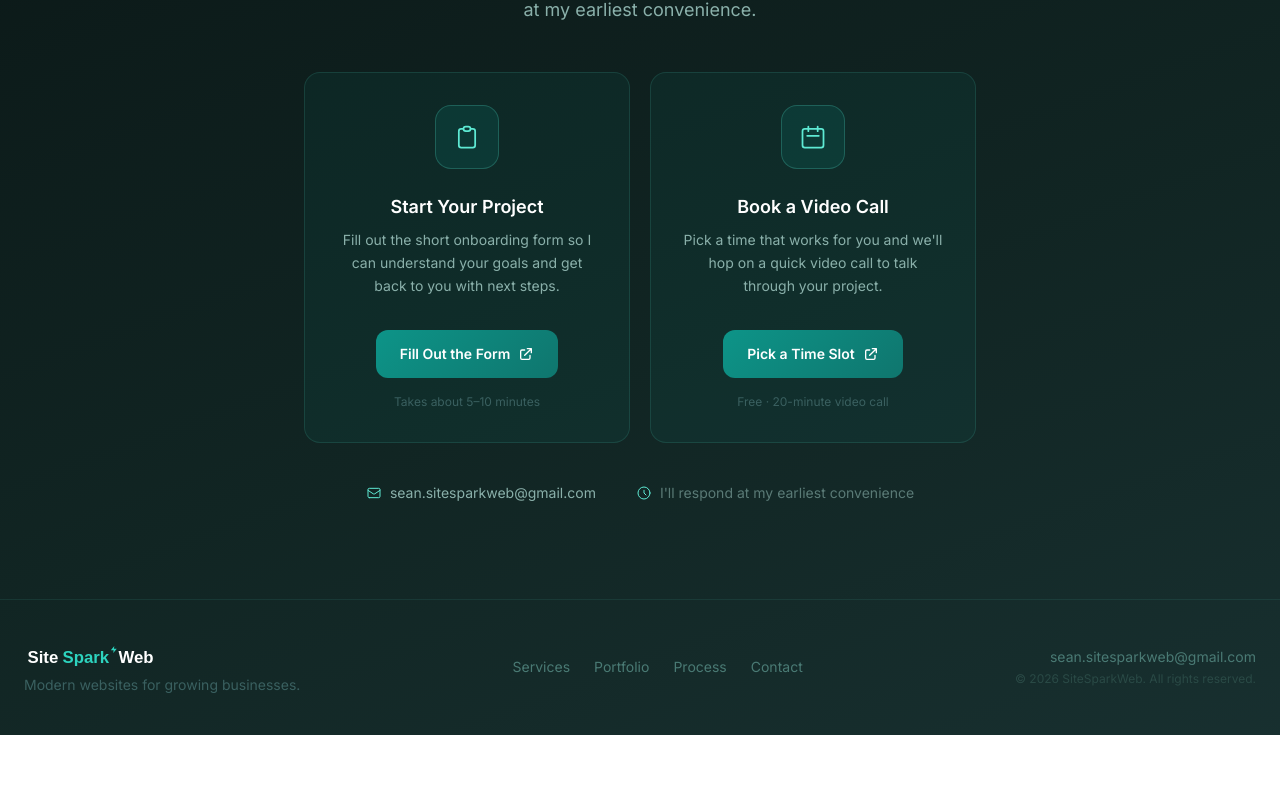
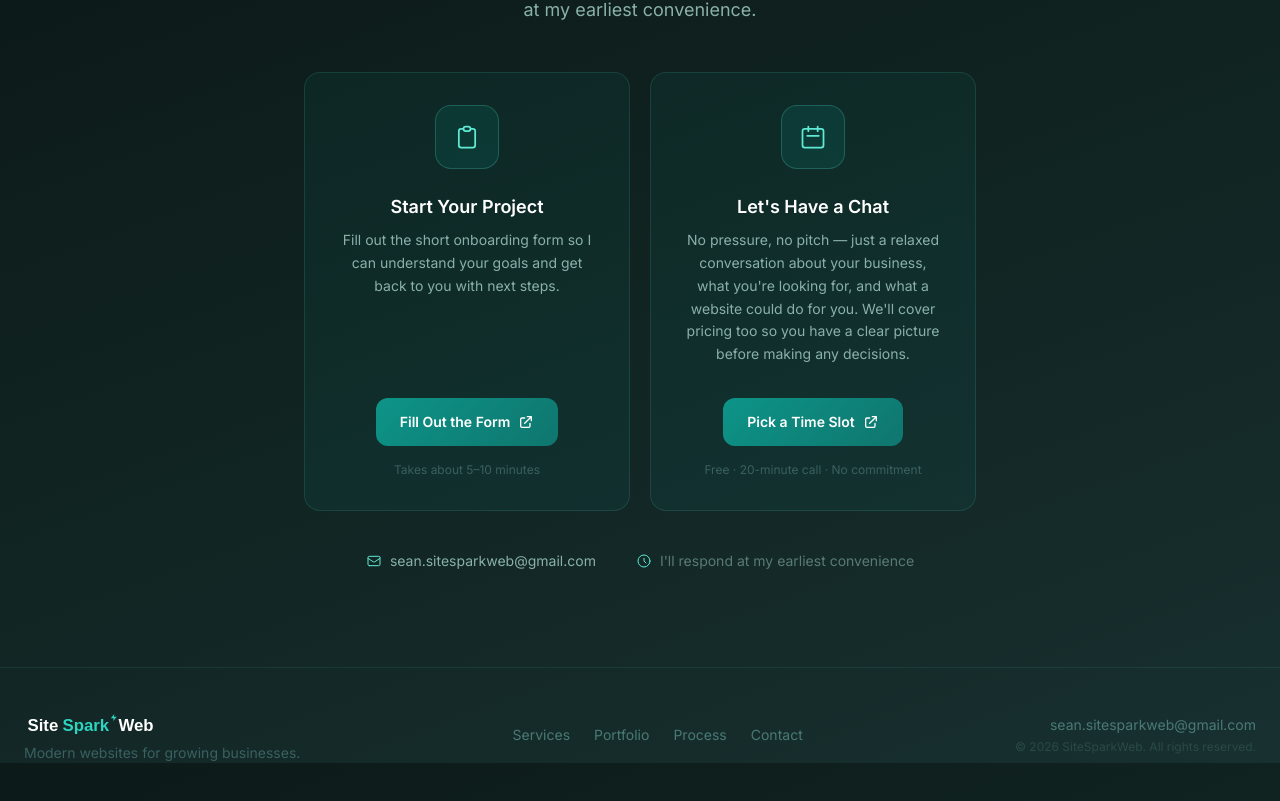
Before and after one commit to seansitesparkweb/sitesparkweb, a React (Vite) app: page / in a window 1280 px wide. Shown: the part 8037-8838 px from the top of the page. Before the commit the page ends 8772 px from the top, so only its background shows below. Built offline with nearby package versions, Linux system fonts and the light colour scheme.

Commit message:
Reframe video call card as casual chat with pricing discussion

```diff
--- a/src/components/Contact.jsx
+++ b/src/components/Contact.jsx
@@ -57,9 +57,9 @@ export default function Contact() {
                 <path strokeLinecap="round" strokeLinejoin="round" strokeWidth={1.5} d="M8 7V3m8 4V3m-9 8h10M5 21h14a2 2 0 002-2V7a2 2 0 00-2-2H5a2 2 0 00-2 2v12a2 2 0 002 2z" />
               </svg>
             </div>
-            <h3 className="text-white text-lg font-semibold mb-2">Book a Video Call</h3>
+            <h3 className="text-white text-lg font-semibold mb-2">Let's Have a Chat</h3>
             <p className="text-sm leading-relaxed mb-8 flex-1" style={{ color: '#8ab0aa' }}>
-              Pick a time that works for you and we'll hop on a quick video call to talk through your project.
+              No pressure, no pitch — just a relaxed conversation about your business, what you're looking for, and what a website could do for you. We'll cover pricing too so you have a clear picture before making any decisions.
             </p>
             <a
               href="https://api.leadconnectorhq.com/widget/booking/A7rzPNvv5EXyEaQhK8KJ"
@@ -72,7 +72,7 @@ export default function Contact() {
                 <path strokeLinecap="round" strokeLinejoin="round" strokeWidth={2} d="M10 6H6a2 2 0 00-2 2v10a2 2 0 002 2h10a2 2 0 002-2v-4M14 4h6m0 0v6m0-6L10 14" />
               </svg>
             </a>
-            <p className="text-xs mt-4" style={{ color: '#3a6060' }}>Free · 20-minute video call</p>
+            <p className="text-xs mt-4" style={{ color: '#3a6060' }}>Free · 20-minute call · No commitment</p>
           </div>
         </div>
 
```
